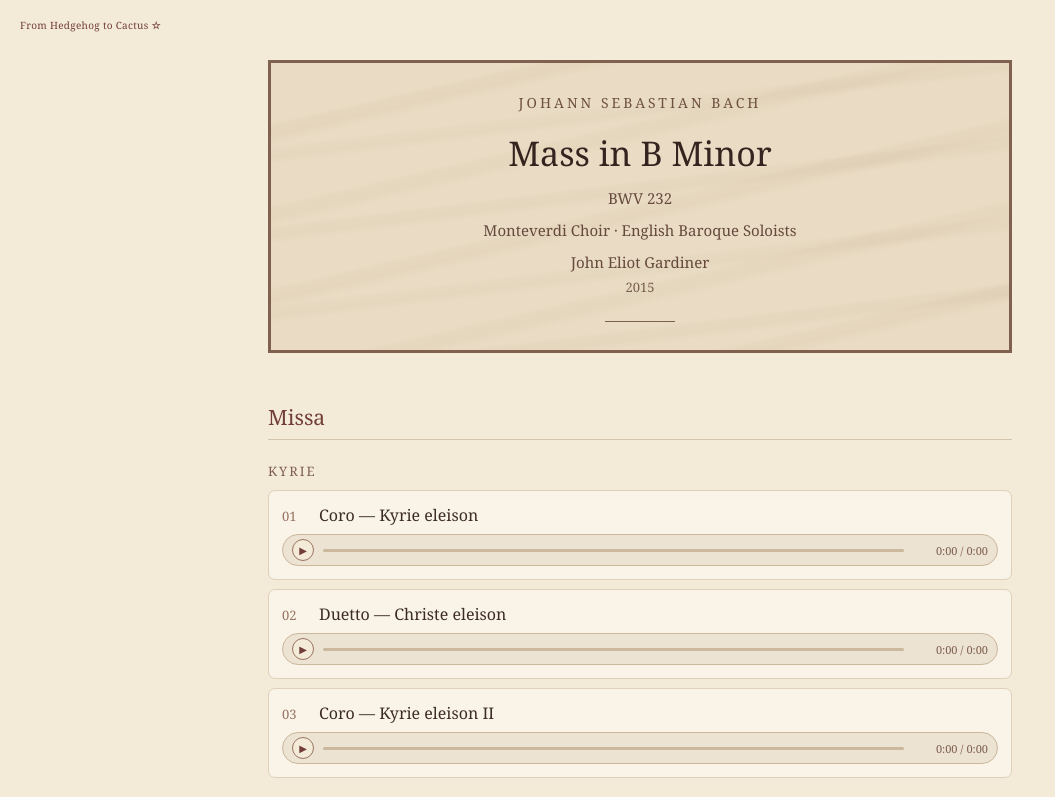
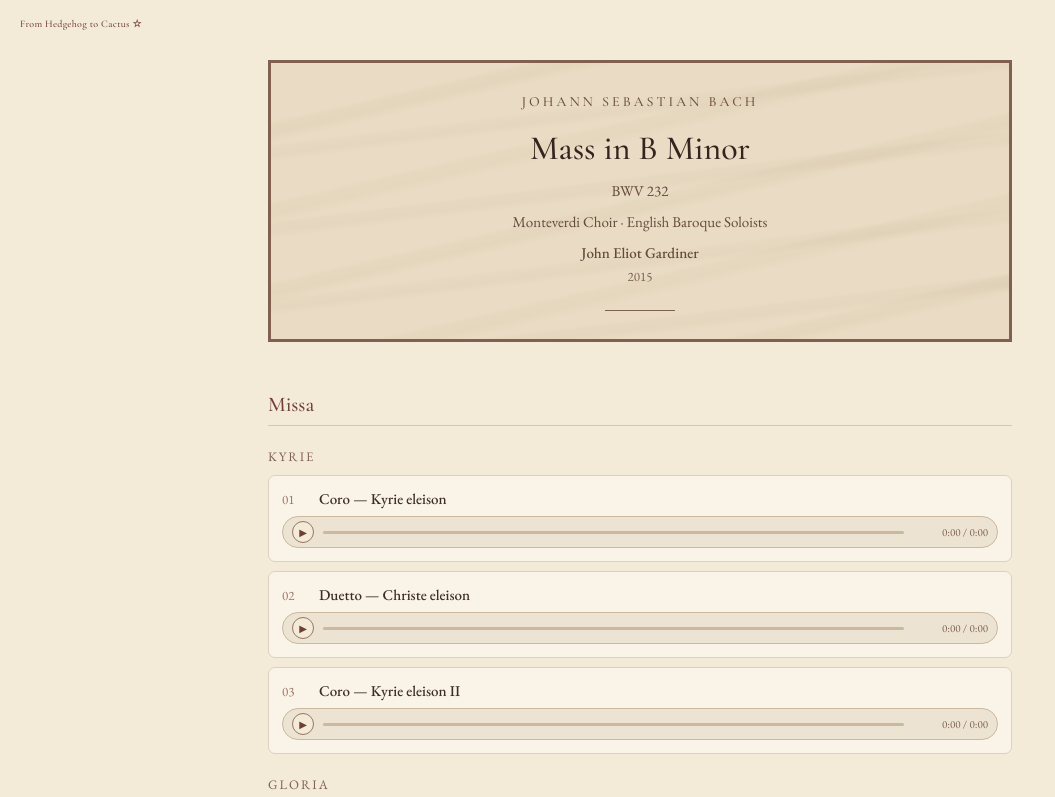
Before and after one commit to KillerWhale-cloud/Bach-Mass-in-B-Minor-BWV-232-2015---By-Monteverdi-Choir-English-Baroque-Soloists-John-Eliot-Gardiner, a plain HTML site: page index.html in a window 1280 px wide. Shown: the top 797 px of the page, without its empty margins (0-1055 px from the left). Drawn offline with nearby package versions, Linux system fonts and the light colour scheme.

Commit message:
Update index.html

```diff
--- a/index.html
+++ b/index.html
@@ -5,6 +5,10 @@
 <meta name="viewport" content="width=device-width, initial-scale=1.0">
 
 <title>J. S. Bach — Mass in B Minor, BWV 232</title>
+
+<link rel="preconnect" href="https://fonts.googleapis.com">
+<link rel="preconnect" href="https://fonts.gstatic.com" crossorigin>
+<link href="https://fonts.googleapis.com/css2?family=Cormorant+Garamond:wght@400;500&family=EB+Garamond:wght@400;500&display=swap" rel="stylesheet">
 
 <style>
 
@@ -16,7 +20,7 @@ body {
     margin: 0;
     background: #f3ead8;
     color: #3b2c25;
-    font-family: Georgia, "Times New Roman", serif;
+    font-family: "EB Garamond", Georgia, "Times New Roman", serif;
 }
 
 /* Dedication */
@@ -26,9 +30,9 @@ body {
     top: 18px;
     left: 20px;
     color: #713d35;
-    font-family: Georgia, "Times New Roman", serif;
+    font-family: "Cormorant Garamond", Georgia, "Times New Roman", serif;
     font-size: 10px;
-    font-weight: normal;
+    font-weight: 500;
     letter-spacing: 0.3px;
 }
 
@@ -108,6 +112,7 @@ body {
 
 .composer {
     color: #6f5142;
+    font-family: "Cormorant Garamond", Georgia, "Times New Roman", serif;
     font-size: 14px;
     font-weight: 500;
     letter-spacing: 3px;
@@ -116,8 +121,9 @@ body {
 }
 
 h1 {
+    font-family: "Cormorant Garamond", Georgia, "Times New Roman", serif;
     font-size: 34px;
-    font-weight: normal;
+    font-weight: 500;
     margin: 0;
     color: #33241f;
 }
@@ -152,9 +158,10 @@ h1 {
 }
 
 .section-title {
+    font-family: "Cormorant Garamond", Georgia, "Times New Roman", serif;
     color: #713d35;
     font-size: 21px;
-    font-weight: normal;
+    font-weight: 500;
     border-bottom: 1px solid #d5c5ad;
     padding-bottom: 8px;
     margin-bottom: 16px;
@@ -192,8 +199,10 @@ h1 {
 }
 
 .name {
+    font-family: "EB Garamond", Georgia, "Times New Roman", serif;
     color: #3d2c25;
-    font-size: 16px;
+    font-size: 15px;
+    font-weight: 500;
 }
 
 
@@ -233,7 +242,7 @@ h1 {
     cursor: pointer;
     padding: 0;
 
-    font-family: Georgia, "Times New Roman", serif;
+    font-family: "EB Garamond", Georgia, "Times New Roman", serif;
     font-size: 10px;
 
     flex-shrink: 0;
@@ -267,7 +276,7 @@ h1 {
 
     text-align: right;
 
-    font-family: Georgia, "Times New Roman", serif;
+    font-family: "EB Garamond", Georgia, "Times New Roman", serif;
 }
 
 /* Footer */
```
